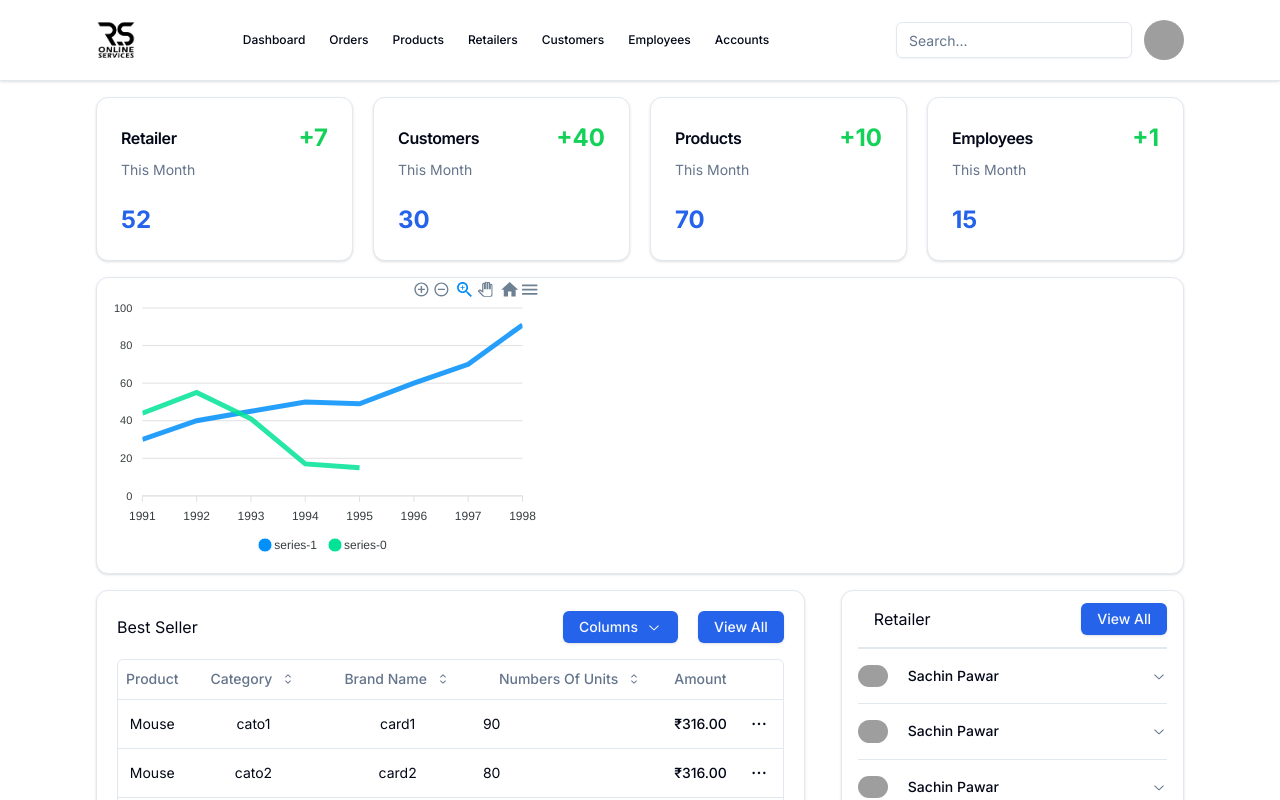
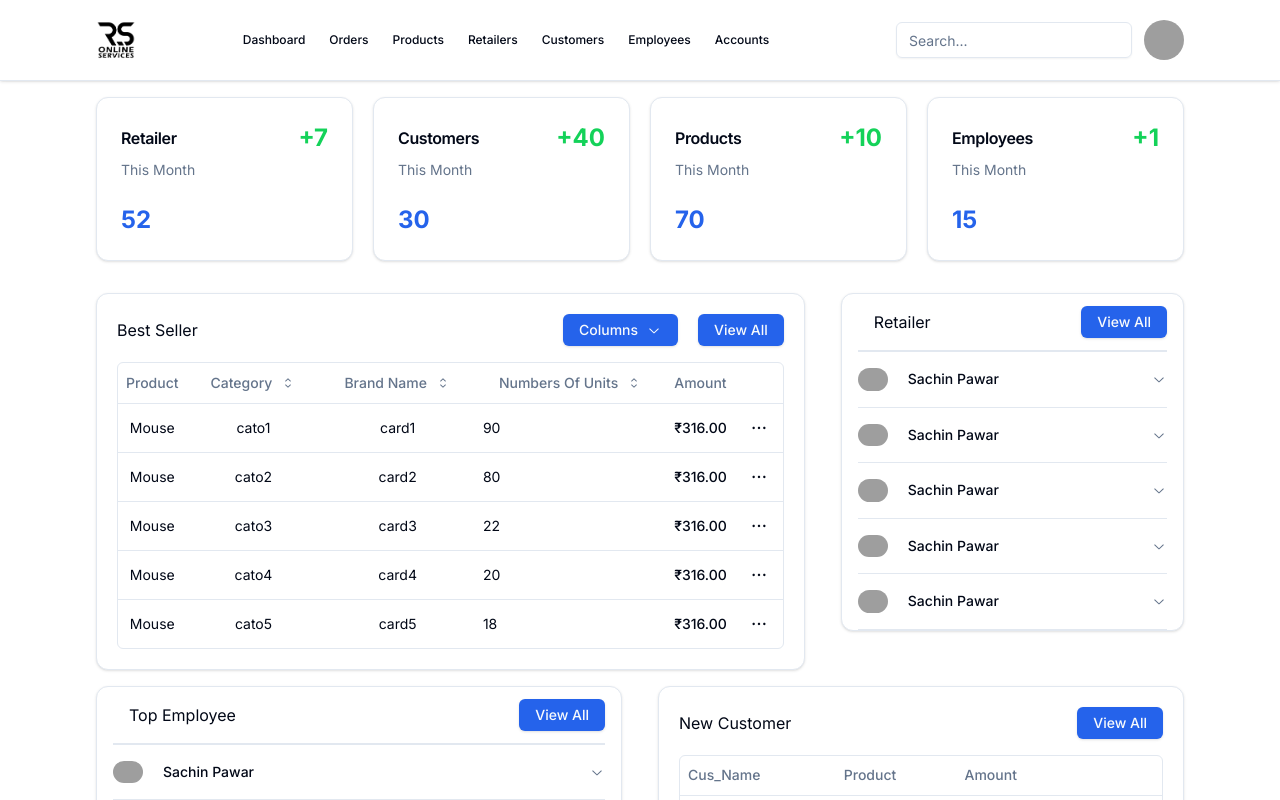
Before and after one commit to codefast-in/RS-OnLine-Admin, a Next.js app: page /admin in a window 1280 px wide. Shown: the top 800 px of the page. Built offline with nearby package versions, Linux system fonts and the light colour scheme; grey boxes are pictures that could not be loaded.

Commit message:
Update page.tsx

```diff
--- a/src/app/admin/page.tsx
+++ b/src/app/admin/page.tsx
@@ -50,7 +50,7 @@ export default function Home() {
       <div className="flex flex-row justify-between items-start  w-[85%] mt-4 gap-9">
         {/* <Pai_Chart /> */}
         {/* <Dchart /> */}
-        <Line_Chart />
+        {/* <Line_Chart /> */}
       </div>
       <div className="flex flex-row justify-around items-start mt-4  w-[85%] gap-9">
         <TopSellerTable />
```
